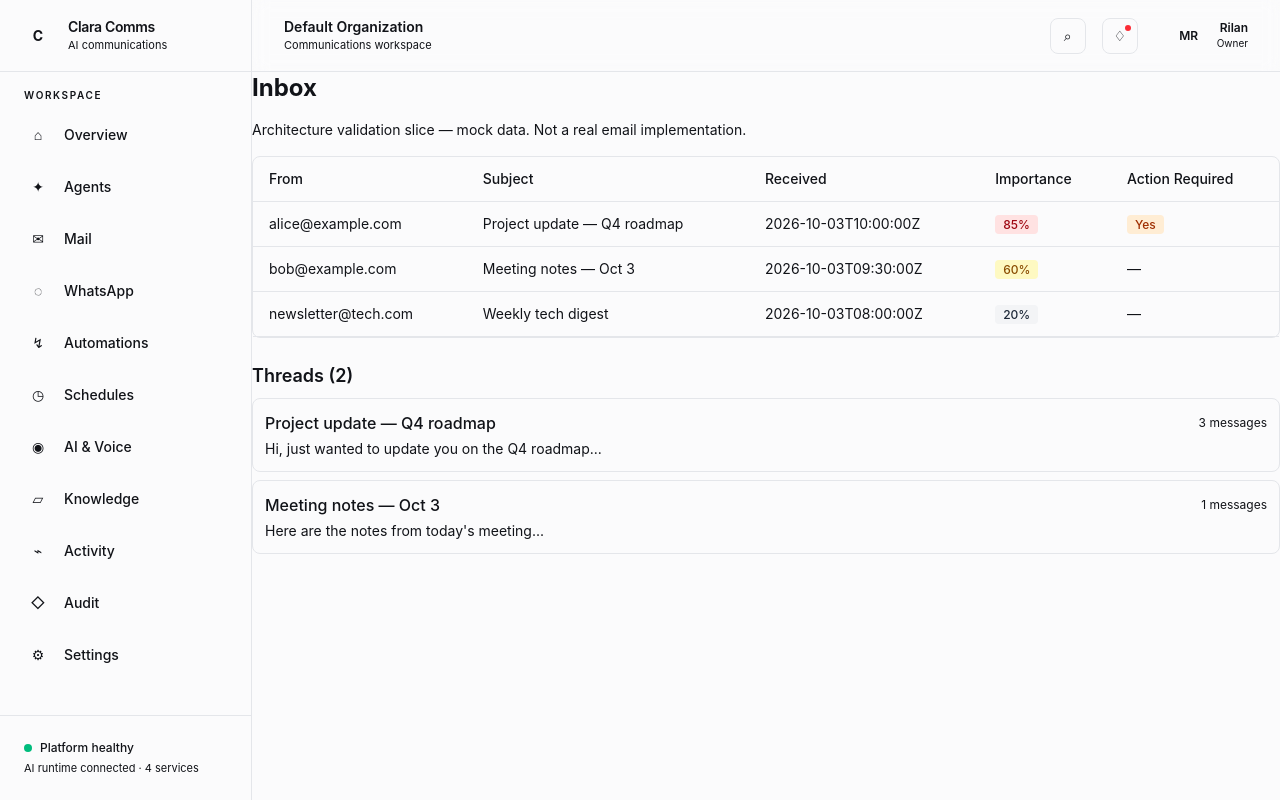
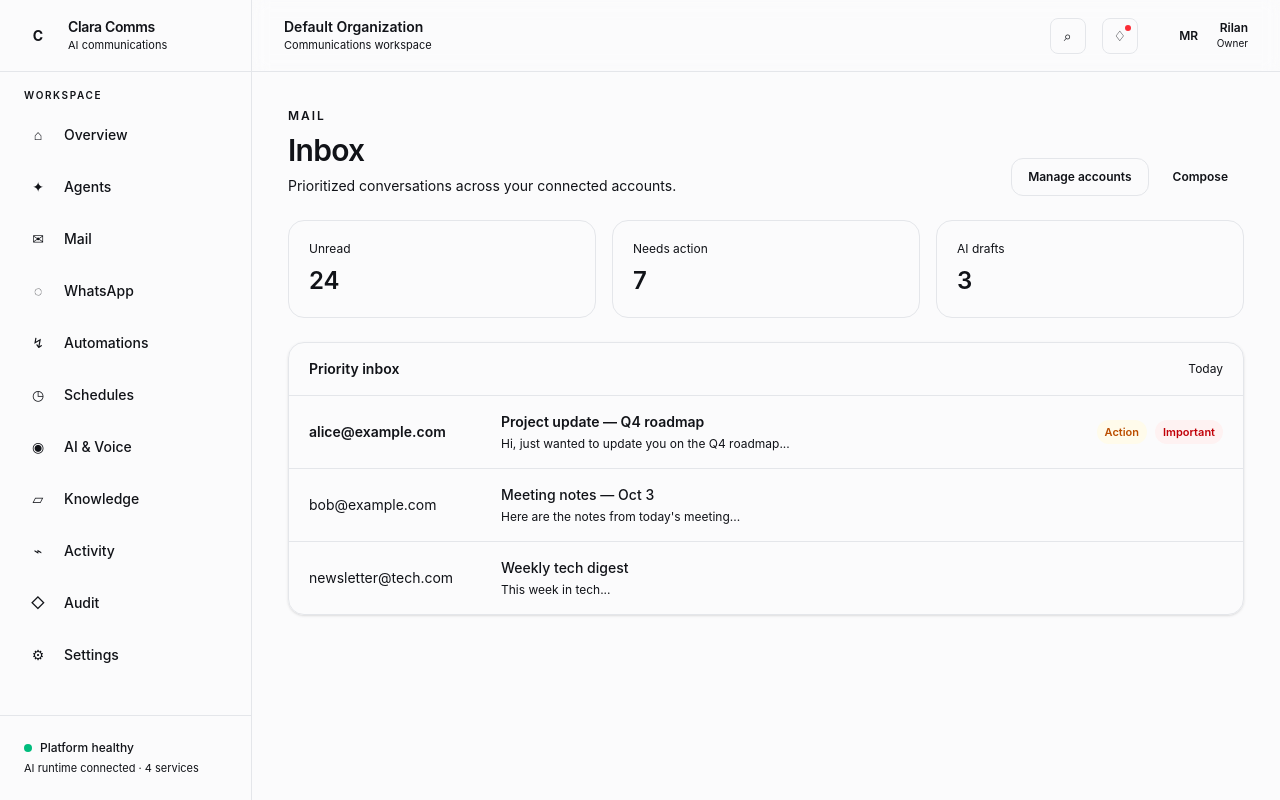
Before and after one commit to Rilan-Dev/ai-comms-agent, a Next.js app in the folder apps/web/: page /mail/inbox in a window 1280 px wide. Built offline with nearby package versions, Linux system fonts and the light colour scheme.

Commit message:
feat(ui): redesign inbox for prioritized email workflow

```diff
--- a/apps/web/src/app/mail/inbox/page.tsx
+++ b/apps/web/src/app/mail/inbox/page.tsx
@@ -1,70 +1,19 @@
-import { mockEmailMessages, mockThreads } from "@/lib/mock-data";
+import { mockEmailMessages } from "@/lib/mock-data";
 
 export default function MailInboxPage() {
-  return (
-    <div>
-      <h1 className="text-2xl font-bold mb-4">Inbox</h1>
-      <p className="text-sm text-muted-foreground mb-4">
-        Architecture validation slice — mock data. Not a real email implementation.
-      </p>
-      <div className="rounded-lg border">
-        <table className="w-full text-sm">
-          <thead className="border-b bg-muted/50">
-            <tr>
-              <th className="px-4 py-3 text-left font-medium">From</th>
-              <th className="px-4 py-3 text-left font-medium">Subject</th>
-              <th className="px-4 py-3 text-left font-medium">Received</th>
-              <th className="px-4 py-3 text-left font-medium">Importance</th>
-              <th className="px-4 py-3 text-left font-medium">Action Required</th>
-            </tr>
-          </thead>
-          <tbody>
-            {mockEmailMessages.map((msg) => (
-              <tr key={msg.id} className="border-b hover:bg-muted/30">
-                <td className="px-4 py-3">{msg.from_address}</td>
-                <td className="px-4 py-3">{msg.subject}</td>
-                <td className="px-4 py-3 text-muted-foreground">{msg.received_at}</td>
-                <td className="px-4 py-3">
-                  <span
-                    className={
-                      msg.importance_score >= 0.7
-                        ? "rounded bg-red-100 px-2 py-0.5 text-xs font-medium text-red-800"
-                        : msg.importance_score >= 0.4
-                          ? "rounded bg-yellow-100 px-2 py-0.5 text-xs font-medium text-yellow-800"
-                          : "rounded bg-gray-100 px-2 py-0.5 text-xs font-medium text-gray-800"
-                    }
-                  >
-                    {(msg.importance_score * 100).toFixed(0)}%
-                  </span>
-                </td>
-                <td className="px-4 py-3">
-                  {msg.action_required ? (
-                    <span className="rounded bg-orange-100 px-2 py-0.5 text-xs font-medium text-orange-800">
-                      Yes
-                    </span>
-                  ) : (
-                    <span className="text-muted-foreground">—</span>
-                  )}
-                </td>
-              </tr>
-            ))}
-          </tbody>
-        </table>
-      </div>
-      <div className="mt-6">
-        <h2 className="text-lg font-semibold mb-2">Threads ({mockThreads.length})</h2>
-        <div className="space-y-2">
-          {mockThreads.map((thread) => (
-            <div key={thread.id} className="rounded-lg border p-3">
-              <div className="flex items-center justify-between">
-                <span className="font-medium">{thread.subject}</span>
-                <span className="text-xs text-muted-foreground">{thread.message_count} messages</span>
-              </div>
-              <p className="mt-1 text-sm text-muted-foreground">{thread.snippet}</p>
-            </div>
-          ))}
-        </div>
-      </div>
+  return <main className="mx-auto max-w-[1400px] space-y-6 p-5 sm:p-7 lg:p-9">
+    <div className="flex flex-col justify-between gap-4 sm:flex-row sm:items-end">
+      <div><p className="text-xs font-semibold uppercase tracking-[.16em] text-primary">Mail</p><h1 className="mt-2 text-3xl font-semibold tracking-tight">Inbox</h1><p className="mt-2 text-sm text-muted-foreground">Prioritized conversations across your connected accounts.</p></div>
+      <div className="flex gap-2"><a href="/mail/accounts" className="rounded-xl border px-4 py-2.5 text-xs font-semibold hover:bg-muted">Manage accounts</a><button className="rounded-xl bg-foreground px-4 py-2.5 text-xs font-semibold text-background">Compose</button></div>
     </div>
-  );
+    <div className="grid gap-4 sm:grid-cols-3"><div className="rounded-2xl border bg-background p-5"><p className="text-xs text-muted-foreground">Unread</p><p className="mt-2 text-2xl font-semibold">24</p></div><div className="rounded-2xl border bg-background p-5"><p className="text-xs text-muted-foreground">Needs action</p><p className="mt-2 text-2xl font-semibold">7</p></div><div className="rounded-2xl border bg-background p-5"><p className="text-xs text-muted-foreground">AI drafts</p><p className="mt-2 text-2xl font-semibold">3</p></div></div>
+    <div className="overflow-hidden rounded-2xl border bg-background shadow-sm">
+      <div className="flex items-center justify-between border-b px-5 py-4"><p className="text-sm font-semibold">Priority inbox</p><span className="text-xs text-muted-foreground">Today</span></div>
+      <div className="divide-y">{mockEmailMessages.map(msg=><div key={msg.id} className="grid gap-3 px-5 py-4 transition hover:bg-muted/40 sm:grid-cols-[180px_1fr_auto] sm:items-center">
+        <div className={`text-sm ${msg.is_read?"text-muted-foreground":"font-semibold"}`}>{msg.from_address}</div>
+        <div className="min-w-0"><p className={`truncate text-sm ${msg.is_read?"font-medium":"font-semibold"}`}>{msg.subject}</p><p className="mt-1 truncate text-xs text-muted-foreground">{msg.snippet}</p></div>
+        <div className="flex items-center gap-2 text-[11px]">{msg.action_required&&<span className="rounded-full bg-amber-50 px-2 py-1 font-semibold text-amber-700">Action</span>}{msg.importance_score>=.7&&<span className="rounded-full bg-red-50 px-2 py-1 font-semibold text-red-700">Important</span>}</div>
+      </div>)}</div>
+    </div>
+  </main>;
 }
```
